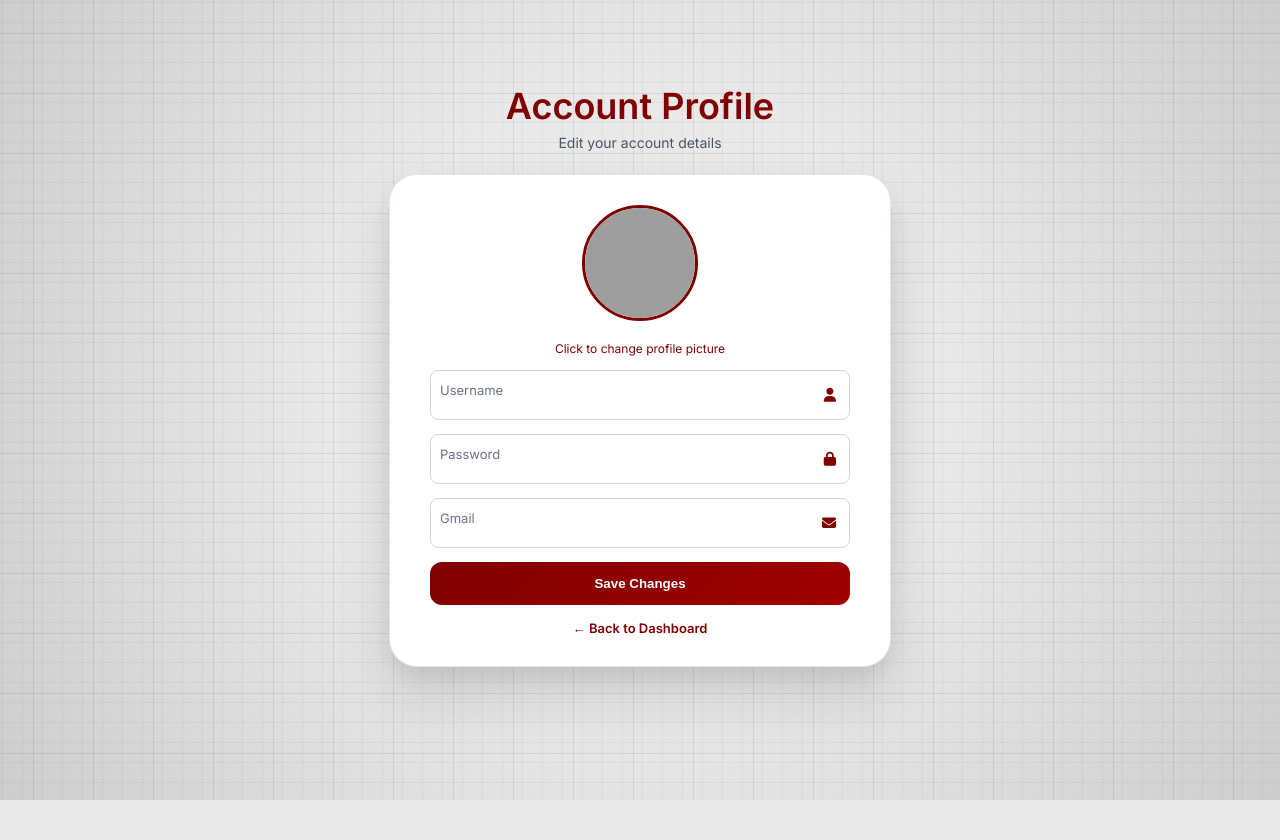
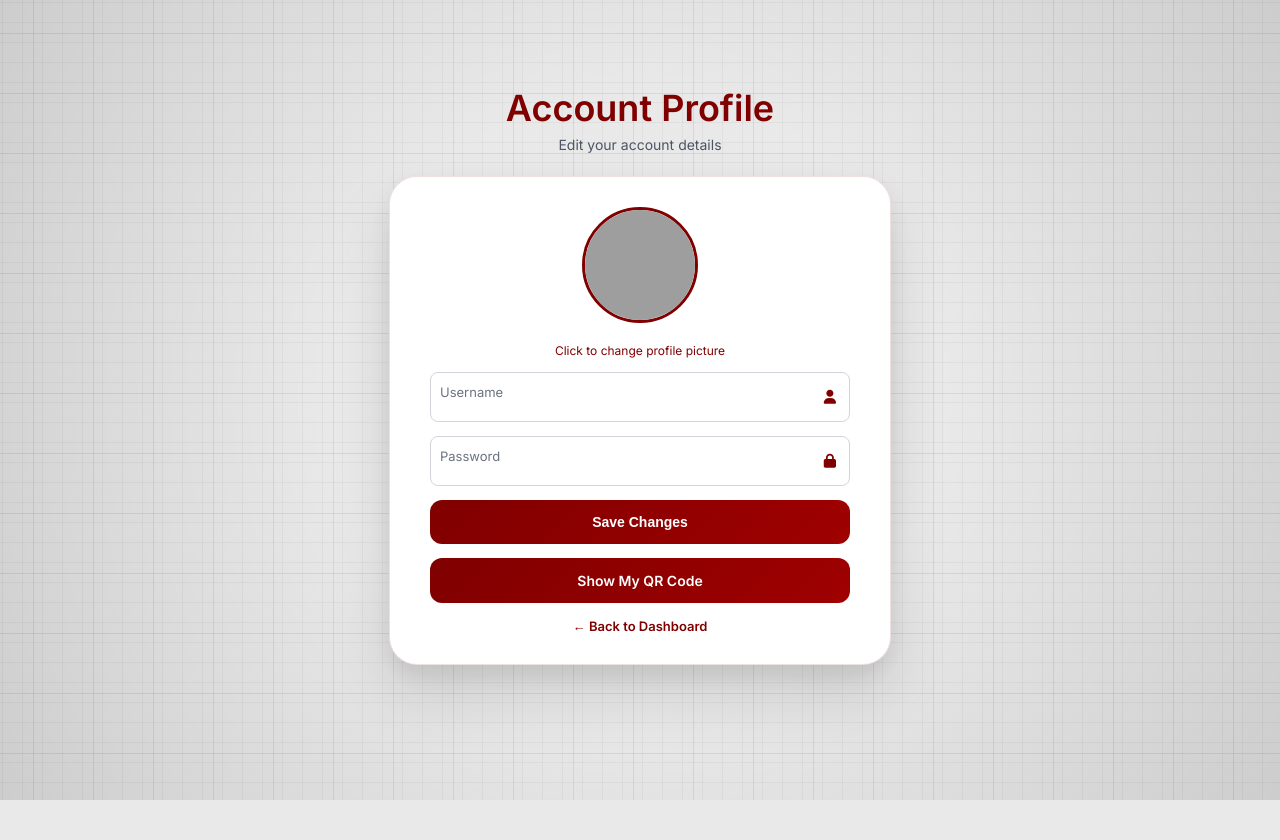
Before and after one commit to progesture4410/progesture, a Flask app: template templates/profile.html in a window 1280 px wide. Run offline with Flask 3, Linux system fonts and the light colour scheme; the template is opened without the code that fills it, so the values that code supplies are empty; some libraries are stand-ins or nearby versions; grey boxes are pictures that could not be loaded.

Commit message:
Update profile.html

```diff
--- a/templates/profile.html
+++ b/templates/profile.html
@@ -157,6 +157,9 @@ body {
 
   cursor: pointer;
   transition: 0.25s;
+  box-sizing: border-box;
+  text-align: center;
+  font-size: 14px;
 }
 
 .submit:hover {
@@ -342,18 +345,14 @@ body {
     <span>Password</span>
   </label>
 
-  <!-- EMAIL -->
-  <label class="input-group">
-    <i class="fa-solid fa-envelope"></i>
-    <input class="input" type="email" name="email" value="{{ profile.email }}" required>
-    <span>Gmail</span>
-  </label>
-
-
 
   <button id="saveBtn" class="submit" type="submit">
-    Save Changes
+  Save Changes
   </button>
+
+  <a href="{{ url_for('show_qr') }}" class="submit" style="display:block; text-align:center; text-decoration:none; width:100%;">
+    Show My QR Code
+  </a>
 
   <a href="{{ url_for('dashboard') }}" class="back">← Back to Dashboard</a>
 
```
